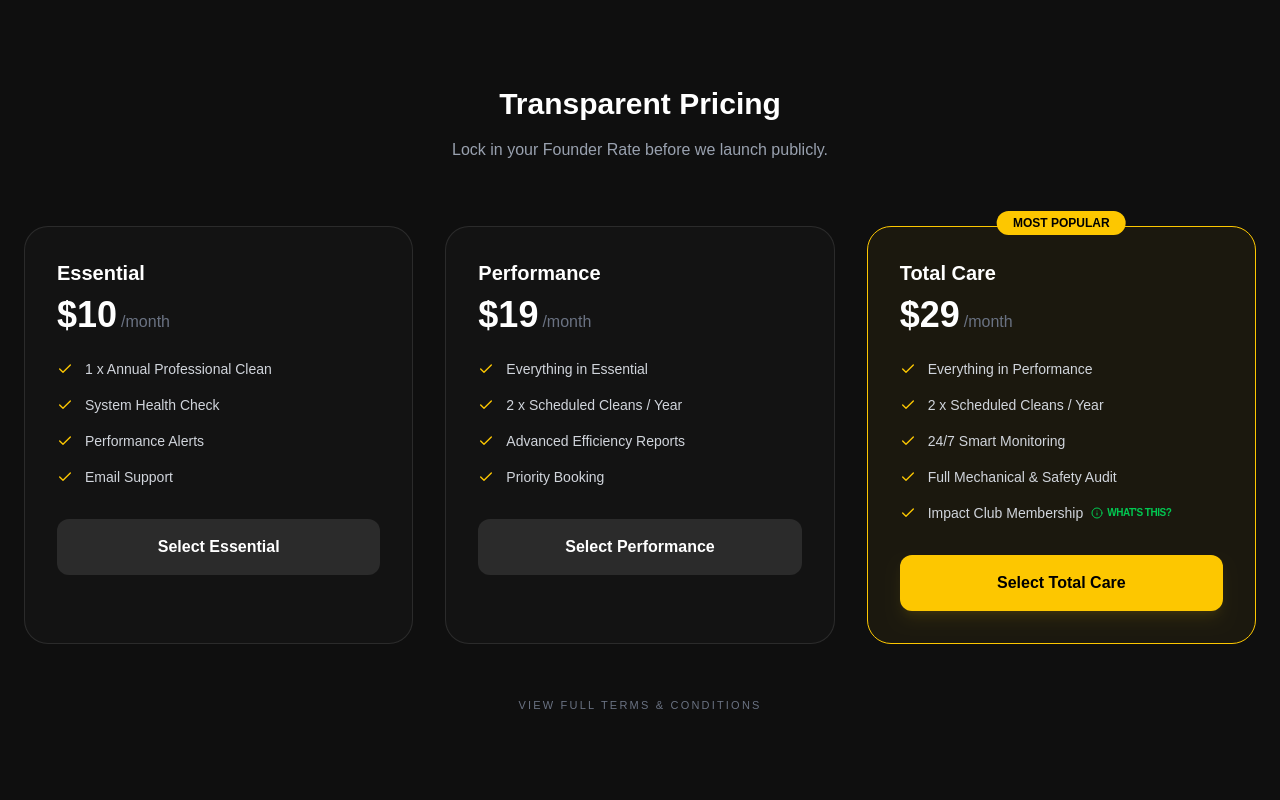
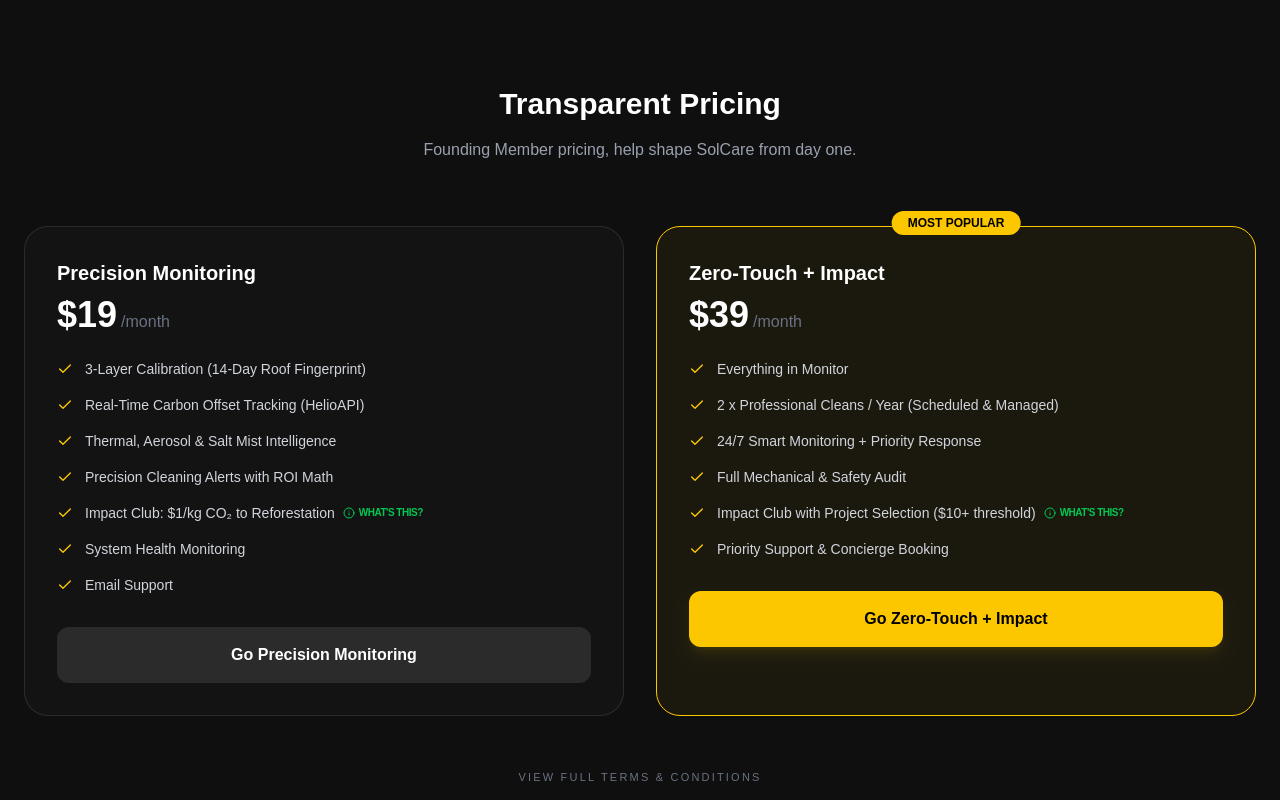
Before and after one commit to nungatung/SolCare, a Next.js app: page / in a window 1280 px wide. Shown: the part 820-1620 px from the top of the page. Built offline with nearby package versions, Linux system fonts and the light colour scheme.

Commit message:
Changed pricing and wording

```diff
--- a/src/app/page.tsx
+++ b/src/app/page.tsx
@@ -12,41 +12,31 @@
 
 const tiers = [
   {
-    name: "Essential",
-    price: "10",
-    description: "Basic protection for your investment.",
+    name: "Precision Monitoring",
+    price: "19",
+    description: "Know exactly when to clean. Plant trees while you produce.",
     features: [
-      "1 x Annual Professional Clean",
-      "System Health Check", // Basic remote check
-      "Performance Alerts",
+      "3-Layer Calibration (14-Day Roof Fingerprint)",
+      "Real-Time Carbon Offset Tracking (HelioAPI)",
+      "Thermal, Aerosol & Salt Mist Intelligence",
+      "Precision Cleaning Alerts with ROI Math",
+      "Impact Club: $1/kg CO₂ to Reforestation",
+      "System Health Monitoring",
       "Email Support"
     ],
     popular: false
   },
   {
-    name: "Performance",
-    price: "19", // Dropped $1 to make the jump to $29 feel like a clear decision
-    description: "Optimized for high-yield systems.",
+    name: "Zero-Touch + Impact",
+    price: "39",
+    description: "We handle everything. You watch the impact grow.",
     features: [
-      "Everything in Essential",
-      "2 x Scheduled Cleans / Year",
-      "Advanced Efficiency Reports",
-      "Priority Booking",
-
-    ],
-    popular: false
-  },
-  {
-    name: "Total Care",
-    price: "29",
-    description: "Maximum ROI & Environmental Impact.",
-    features: [
-      "Everything in Performance",
-      "2 x Scheduled Cleans / Year",
-      "24/7 Smart Monitoring",
-      "Full Mechanical & Safety Audit", // Moved the audit here
-      "Impact Club Membership",
-
+      "Everything in Monitor",
+      "2 x Professional Cleans / Year (Scheduled & Managed)",
+      "24/7 Smart Monitoring + Priority Response",
+      "Full Mechanical & Safety Audit",
+      "Impact Club with Project Selection ($10+ threshold)",
+      "Priority Support & Concierge Booking"
     ],
     popular: true
   }
@@ -135,7 +125,7 @@
           transition={{ delay: 0.2 }}
           className="text-gray-400 text-lg md:text-xl max-w-2xl mx-auto mb-10 leading-relaxed"
         >
-          Stop losing 20-30% of your energy to salt, pollen, dust and bird droppings.
+          Stop losing 20-30% of your energy to panel soiling from salt, pollen and dust.
           We monitor your output and handle the cleaning so you don't have to.
         </motion.p>
 
@@ -154,10 +144,10 @@
         <div className="max-w-7xl mx-auto">
           <div className="text-center mb-16">
             <h2 className="text-3xl font-bold mb-4">Transparent Pricing</h2>
-            <p className="text-gray-400">Lock in your Founder Rate before we launch publicly.</p>
+            <p className="text-gray-400">Founding Member pricing, help shape SolCare from day one.</p>
           </div>
 
-          <div className="grid md:grid-cols-3 gap-8">
+          <div className="grid md:grid-cols-2 gap-8 ">
             {tiers.map((tier, idx) => (
               <div
                 key={idx}
@@ -196,7 +186,7 @@
                 </ul>
 
                 <button className={`w-full py-4 rounded-xl font-bold transition-colors ${tier.popular ? 'bg-yellow-400 text-black shadow-lg shadow-yellow-400/10 cursor-pointer' : 'bg-white/10 hover:bg-white/20 cursor-pointer'}`}>
-                  Select {tier.name}
+                  Go {tier.name}
                 </button>
               </div>
             ))}
@@ -256,7 +246,7 @@
                 SolCare. was founded on the principle that solar energy is an asset, not just a utility. We believe that a dirty panel isn't just a maintenance chore, it’s a silent leak in your financial and environmental investment.
               </p>
               <p className="text-gray-400 mb-6 leading-relaxed">
-                We don't just provide a cleaning service. We are a **Solar Asset Management platform**. By combining real-time production data, localized NZ weather patterns and national grid emission factors from HelioAPI, we ensure your investment is protected and your system is running at peak performance.
+                We don't just provide a cleaning service. We are a **Solar Asset Management Platform**. By combining real-time production data, localized NZ weather patterns and national grid emission factors, we ensure your investment is protected and your system is running at peak performance.
               </p>
               <p className="text-gray-400 mb-6 leading-relaxed">
                 When our system detects a performance gap of 15% or more (Soiling Loss), we alert you and with one tap you can schedule a professional clean to recover your lost yield.
```
